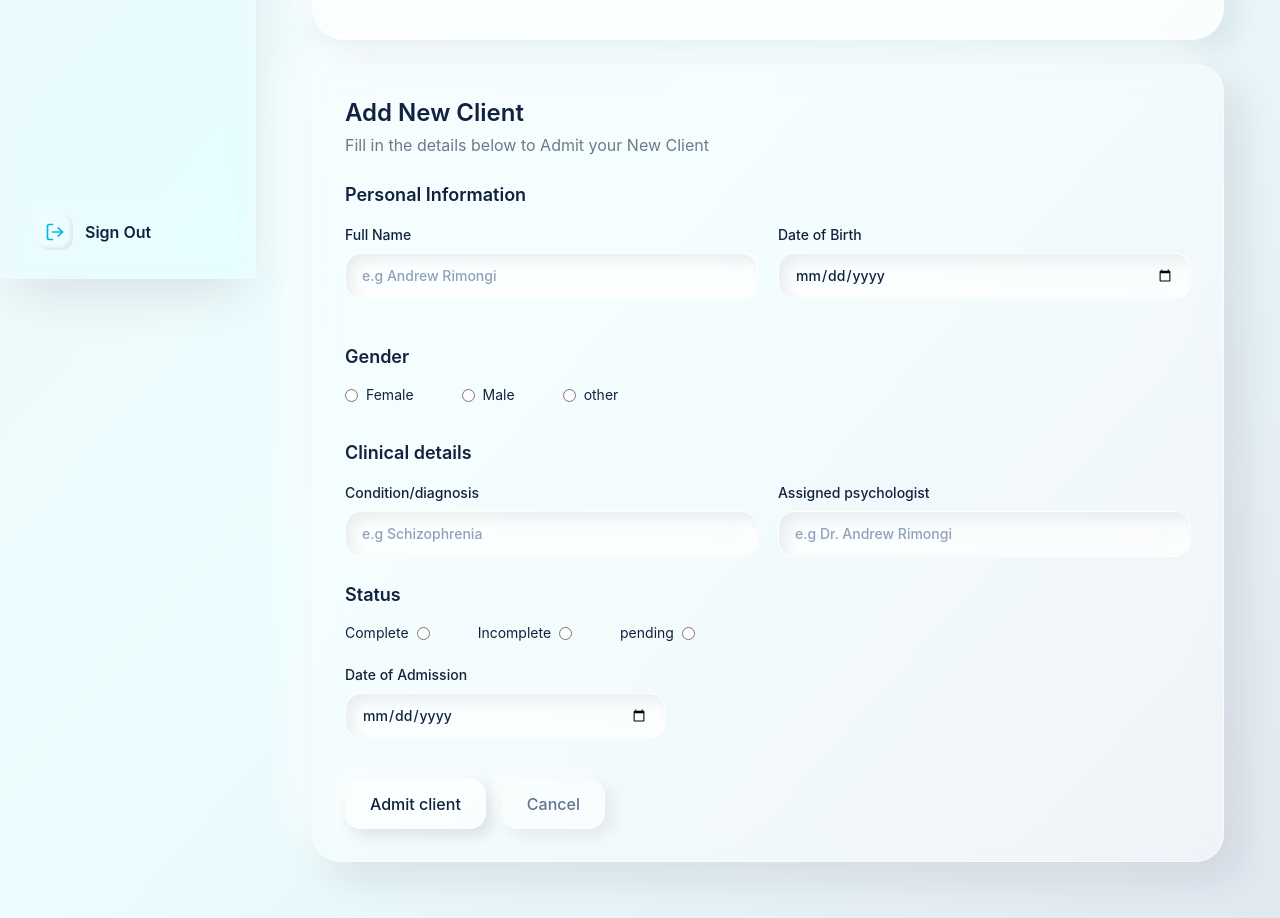
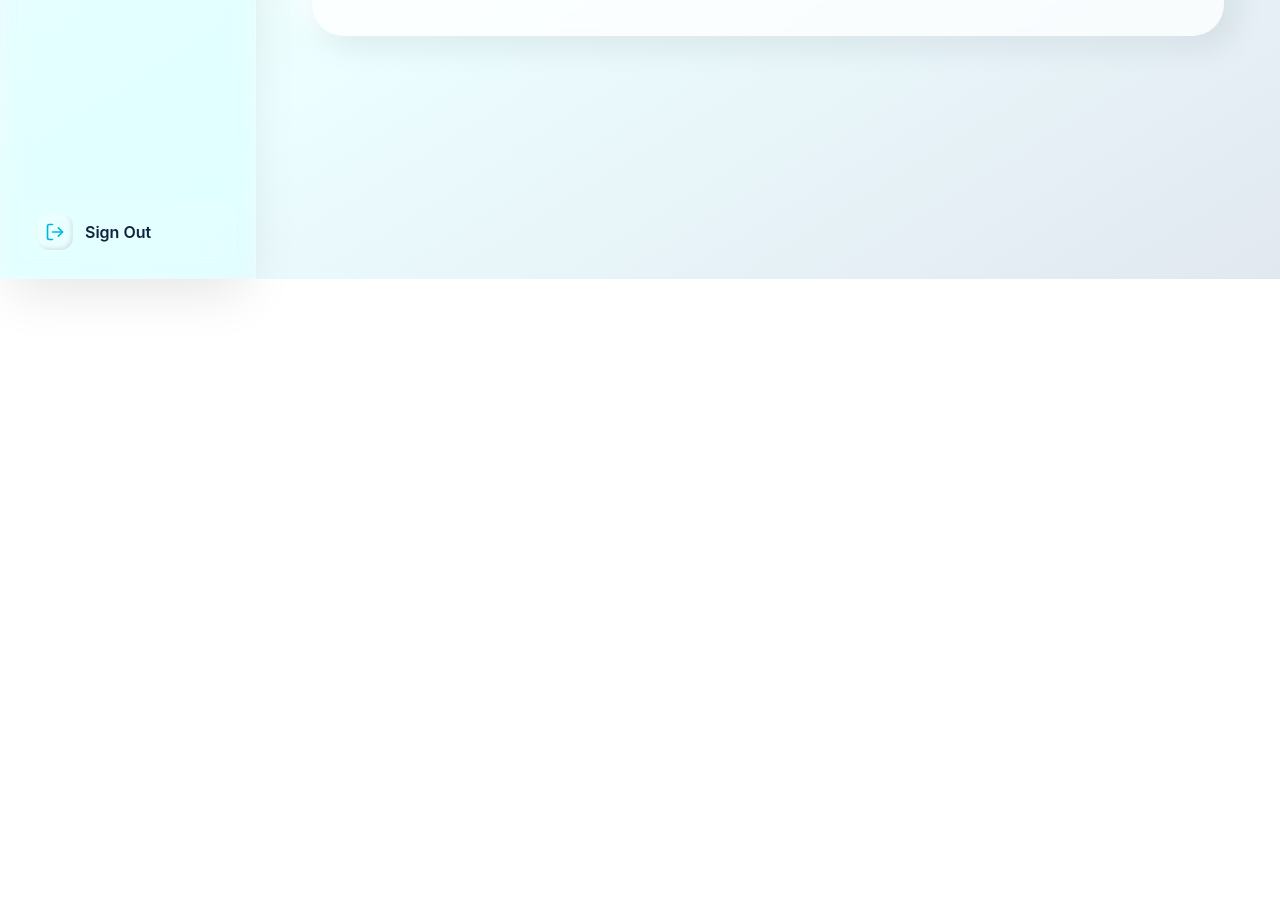
Before and after one commit to Andy-Ops254/theralog, a React (Vite) app in the folder client/: page /patients in a window 1280 px wide. Shown: the part 521-1439 px from the top of the page. After the commit the page ends 800 px from the top, so only its background shows below. Built offline with nearby package versions, Linux system fonts and the light colour scheme; sample sign-in values are in the browser's storage.

Commit message:
complete styling of client form, fix full-name input mismatch across back and front end, coderefactor

```diff
--- a/client/package.json
+++ b/client/package.json
@@ -10,6 +10,8 @@
     "preview": "vite preview"
   },
   "dependencies": {
+    "decode": "^0.3.0",
+    "jwt-decode": "^4.0.0",
     "lucide-react": "^1.17.0",
     "react": "^19.2.6",
     "react-dom": "^19.2.6",
--- a/client/src/components/AddClientForm.jsx
+++ b/client/src/components/AddClientForm.jsx
@@ -1,8 +1,9 @@
-import React, { useState } from 'react'
+import React, { useState , useEffect} from 'react'
+import {jwtDecode} from 'jwt-decode'
 
-function AddClientForm() {
+function AddClientForm({onCloseModal, isModalOpen}) {
     const[newClient, setNewClient]=useState({
-        name: '',
+        full_name: '',
         date_of_birth:'',
         sex: '',
         condition:"",
@@ -18,10 +19,10 @@ function AddClientForm() {
 
     function handleSubmit(e){
         e.preventDefault()
-        fetch('http://127.0.0.1:5000', {
+        fetch('http://127.0.0.1:5000/new_patient', {
             method: 'POST',
             headers:{
-                "Content-Type": "application.json",
+                "Content-Type": "application/json",
                 'Authorization': `Bearer ${token}`
             },
             body: JSON.stringify(newClient)
@@ -38,7 +39,7 @@ function AddClientForm() {
         .then (data => {
             console.log(data)
             setNewClient({
-                name: '',
+                full_name: '',
                 date_of_birth:'',
                 sex: '',
                 condition:"",
@@ -46,11 +47,31 @@ function AddClientForm() {
                 status: '',
                 date_of_admission:''
             })
+            onCloseModal()
         })
         .catch(err => {
             console.error("Failed !", err.message)
         })
+
     }
+
+    function handleCancel(){
+        // console.log('finya')
+        onCloseModal()
+    }
+
+    // inside your component
+    const token = localStorage.getItem('token');
+    const user = token ? jwtDecode(token) : null;
+
+    useEffect(() => {
+    if (isModalOpen) {
+        setNewClient(prev => ({
+            ...prev,
+            assigned_to: user?.name || '',
+        }));
+    }
+}, [isModalOpen]);
   return (
     <div className='rounded-[28px] border border-white/50 bg-white/45 backdrop-blur-md shadow-[16px_16px_40px_rgba(15,23,42,0.10),-16px_-16px_40px_rgba(255,255,255,0.85)] p-8'>
         <div>
@@ -68,13 +89,13 @@ function AddClientForm() {
             </h2>
 
             <div className='grid grid-cols-1 sm:grid-cols-2 gap-5'>
-                <label htmlFor="Name" className='flex flex-col text-sm text-[#12223E] font-medium'>
+                <label htmlFor="full_name" className='flex flex-col text-sm text-[#12223E] font-medium'>
                     Full Name
                 <input
-                id='name'
+                id='full_name'
                 type="text"
-                name='name'
-                value={newClient.name}
+                name='full_name'
+                value={newClient.full_name}
                 onChange={handleChange}
                 placeholder='e.g Andrew Rimongi'
                 className='mt-2 rounded-2xl bg-white/60 border border-white/60 px-4 py-3
@@ -174,9 +195,9 @@ function AddClientForm() {
                 name='assigned_to'
                 placeholder='e.g Dr. Andrew Rimongi'
                 value={newClient.assigned_to}
-                onChange={handleChange}
+                readOnly
                 className='mt-2 rounded-2xl bg-white/60 border border-white/60 px-4 py-3
-                        text-[#12223E] placeholder:text-slate-400
+                        text-[#12223E] placeholder:text-slate-400 cursor-not-allowed
                         shadow-[inset_6px_6px_14px_rgba(15,23,42,0.08),inset_-6px_-6px_14px_rgba(255,255,255,0.8)]
                         focus:outline-none focus:ring-2 focus:ring-[#12223E]/20 transition'
                 />
@@ -255,7 +276,9 @@ function AddClientForm() {
                     Admit client
                 </button>
 
-                <button type='delete'
+                <button
+                type='button'
+                onClick={handleCancel}
                 className='rounded-2xl px-6 py-3 font-medium text-slate-500 bg-white/40 border border-white/50
                 shadow-[6px_6px_16px_rgba(15,23,42,0.08),-6px_-6px_16px_rgba(255,255,255,0.8)]
                 active:shadow-[inset_4px_4px_10px_rgba(15,23,42,0.12),inset_-4px_-4px_10px_rgba(255,255,255,0.75)]
--- a/client/src/pages/Patients.jsx
+++ b/client/src/pages/Patients.jsx
@@ -1,9 +1,12 @@
 import React, { useState } from 'react'
 import AddClientForm from '../components/AddClientForm'
+import { Search } from 'lucide-react';
+
 
 function Patients() {
   const [tableRows, setTableRows] = useState([])
   const [search, setSearch] = useState('')
+  const [isModalOpen, setIsModalOpen]=useState(false)
 
   const filteredRows = tableRows.filter(row =>
     (row.patient?.full_name || row.patient_name || '')
@@ -13,6 +16,14 @@ function Patients() {
 
     function handleClientAdded(newClient) {
       setTableRows (prev => [...prev,newClient])
+    }
+
+    function handleOpenModal(){
+      setIsModalOpen(true)
+    }
+
+    function handleCloseModal(){
+      setIsModalOpen(false)
     }
 
   return (
@@ -26,14 +37,18 @@ function Patients() {
             Manage your clinic's client records
           </p>
         </div>
-        <button className="flex items-center gap-2 rounded-2xl bg-[#12223E] px-4 py-2 font-semibold text-white shadow-[6px_6px_12px_rgba(18,34,62,0.2),-6px_-6px_12px_rgba(255,255,255,0.12)] transition-transform duration-200 hover:scale-105 cursor-pointer whitespace-nowrap">
+        <button
+        className="flex items-center gap-2 rounded-2xl bg-[#12223E] px-4 py-2 font-semibold text-white shadow-[6px_6px_12px_rgba(18,34,62,0.2),-6px_-6px_12px_rgba(255,255,255,0.12)] transition-transform duration-200 hover:scale-105 cursor-pointer whitespace-nowrap"
+        onClick={handleOpenModal}
+        >
           <span className="text-2xl leading-none">+</span>
           <span>Add New Client</span>
         </button>
       </div>
 
       {/* ── Search Bar ── */}
-      <div className="rounded-3xl border border-white/40 bg-white/50 px-4 py-3 shadow-[12px_12px_30px_rgba(15,23,42,0.08),-12px_-12px_30px_rgba(255,255,255,0.8)] backdrop-blur-sm">
+      <div className="rounded-3xl border border-white/40 bg-white/50 px-4 py-3 shadow-[12px_12px_30px_rgba(15,23,42,0.08),-12px_-12px_30px_rgba(255,255,255,0.8)] backdrop-blur-sm inline-flex gap-4">
+        < Search  className='w-4 h-4'/>
         <input
           type="text"
           value={search}
@@ -104,7 +119,7 @@ function Patients() {
         </table>
       </div>
 
-      <AddClientForm onClientAdded={handleClientAdded}/>
+      {isModalOpen &&<AddClientForm onClientAdded={handleClientAdded}  onCloseModal={handleCloseModal}  isModalOpen={handleOpenModal}/>}
 
     </div>
   )
```
Also changed, not shown: 1 other file (tests, documents, lock files or other folders).
